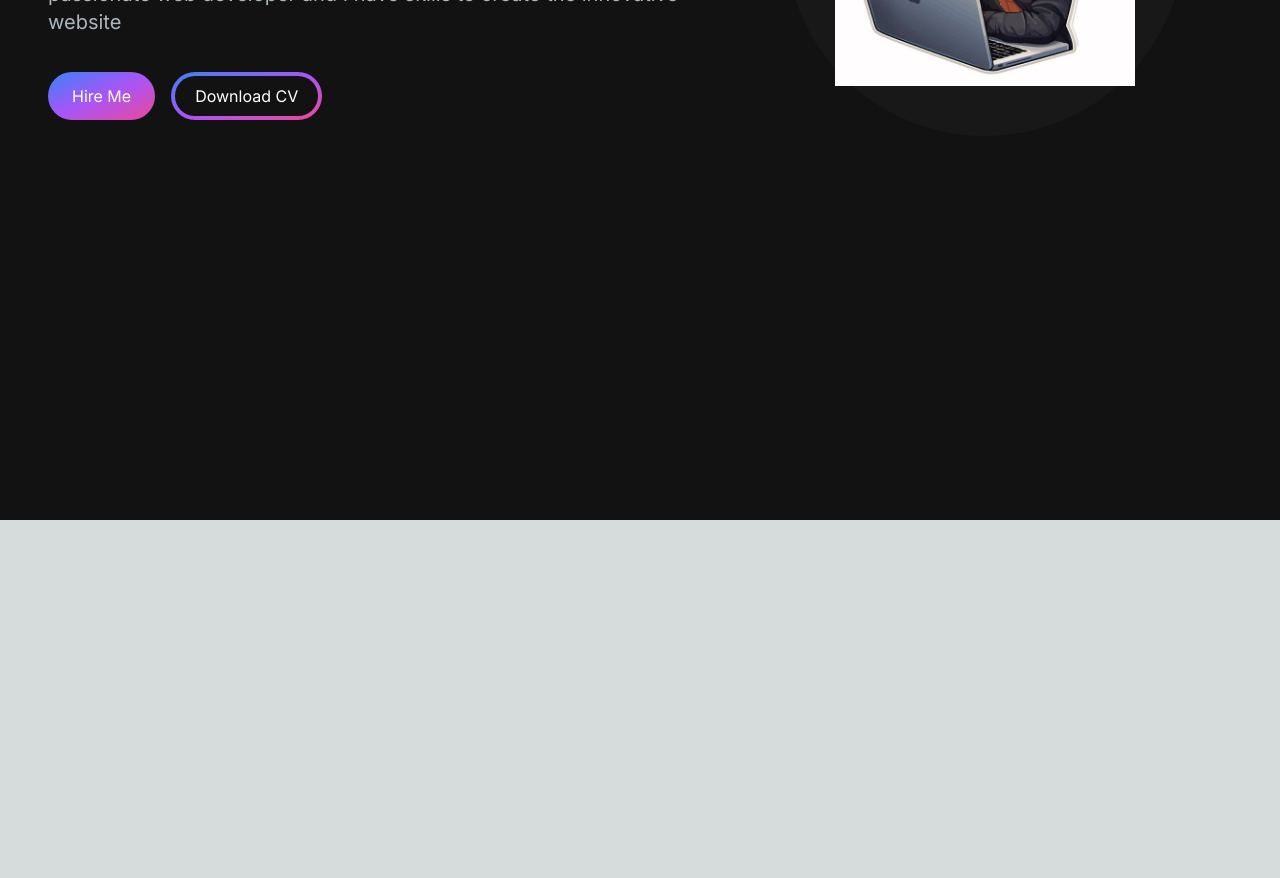
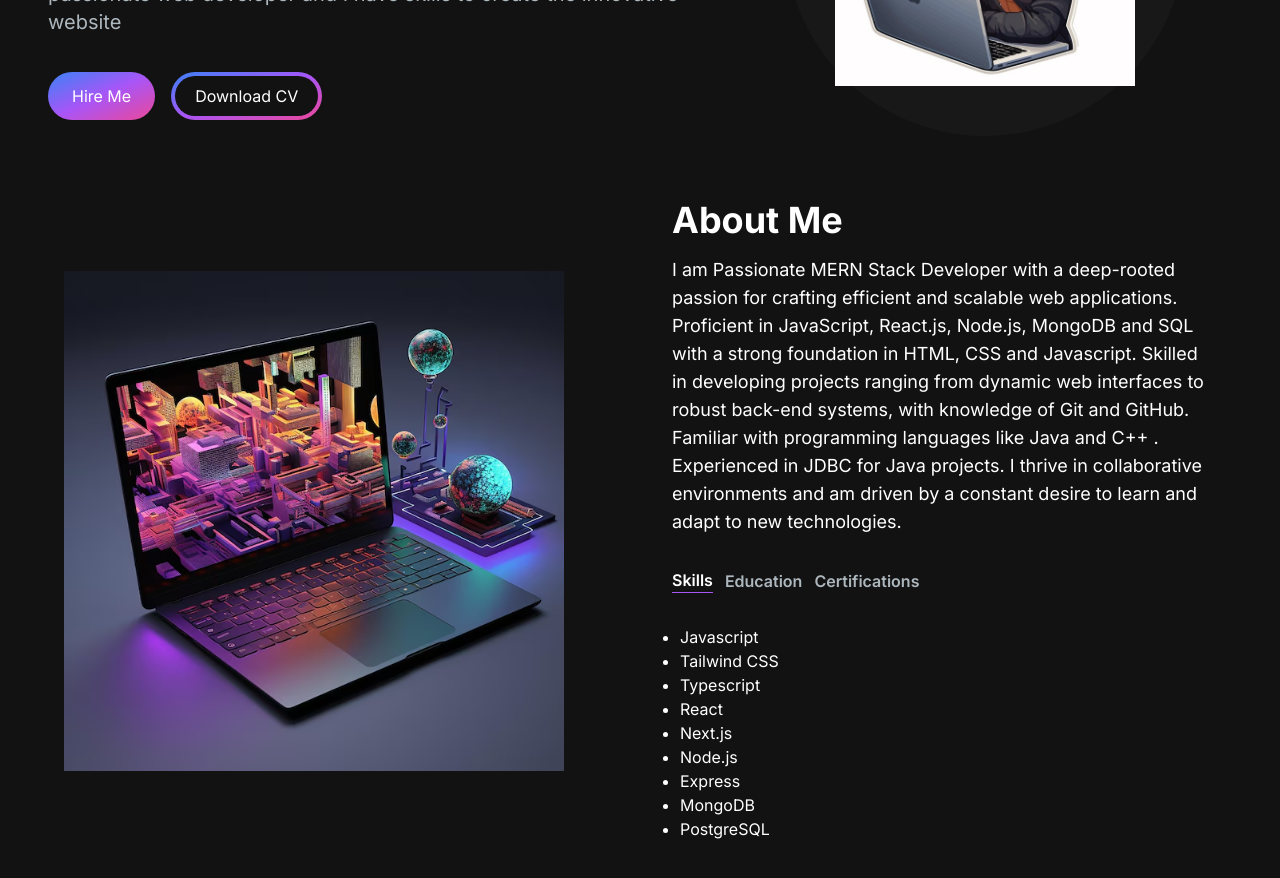
Before and after one commit to GhugareSanika/My_Portfolio, a Next.js app: page / in a window 1280 px wide. Shown: the part 280-1158 px from the top of the page. Before the commit the page ends 800 px from the top, so only its background shows below. Built offline with nearby package versions, Linux system fonts and the light colour scheme.

Commit message:
Create AboutSection

```diff
--- /dev/null
+++ b/src/app/components/AboutSection.jsx
@@ -0,0 +1,101 @@
+"use client";
+import React ,{useTransition, useState  }from 'react'
+import Image from 'next/image'
+import TabButton from './TabButton';
+
+const TAB_DATA=[
+    {
+        title:"Skills",
+        id:"skills",
+        content:(
+            <ul className="list-disc pl-2">
+                <li>Javascript</li>
+                <li>Tailwind CSS</li>
+                <li>Typescript</li>
+                <li>React</li>
+                <li>Next.js</li>
+                <li>Node.js</li>
+                <li>Express</li>
+                <li>MongoDB</li>
+                <li>PostgreSQL</li>
+            </ul>
+        )
+    },
+    {
+        title:"Education",
+        id:"education",
+        content: (
+            <ul className="list-disc pl-2">
+                <li>Last Year - BE, Computer Science</li>
+            </ul>
+        )
+    },
+    {
+        title:"Certificaitons",
+        id:"certifications",
+        content: (
+            <ul className="list-disc pl-2">
+                <li>Speaking Effectively , NPTEL 2022</li>
+                <li>The Full Stack Web Development Bootcamp, UDEMY 2024</li>
+            </ul>
+        )
+    }
+]
+const AboutSection = () => {
+
+  const [tab, setTab] = useState("skills");
+  const [isPending,startTransition]= useTransition();
+
+  const handleTabChange = (id)=>{
+    startTransition(()=>{
+        setTab(id);
+    })
+  }
+  return (
+  <section className="text-white">
+    <div className="md:grid md:grid-cols-2 gap-8 items-center py-8 px-4 xl:gap-16 sm:py-16">
+        <Image
+        src="/images/About.avif"
+        height={500}
+        width={500}
+        />
+        <div className="mt-4 md:mt-0 text-left flex flex-col h-full">
+            <h2 className="text-4xl font-bold text-white mb-4">About Me</h2>
+            <p className="text-base lg:text-lg">
+            I am Passionate MERN Stack Developer with a deep-rooted passion for crafting efficient and scalable web applications. Proficient in JavaScript, React.js, Node.js, MongoDB and SQL with a strong foundation in HTML, CSS and Javascript. Skilled in developing projects ranging from dynamic web interfaces to robust back-end systems, with knowledge of Git and GitHub.
+            Familiar with programming languages like Java and C++ . Experienced in JDBC for Java projects.
+            I thrive in collaborative environments and am driven by a constant desire to learn and adapt to new technologies.
+            </p>
+            <div className="flex flex-row justify-start mt-8">
+                <TabButton
+                    selectTab={() => handleTabChange("skills")}
+                    active={tab==="skills"}
+                    >
+                        {" "}
+                        Skills{" "}
+                </TabButton>
+                <TabButton
+                    selectTab={() => handleTabChange("education")}
+                    active={tab==="education"}
+                    >
+                        {" "}
+                        Education{" "}
+                </TabButton>
+                <TabButton
+                    selectTab={() => handleTabChange("certifications")}
+                    active={tab==="certifications"}
+                    >
+                        {" "}
+                        Certifications{" "}
+                </TabButton>
+            </div>
+            <div className="mt-8">{TAB_DATA.find((t) => t.id === tab).content}</div>
+        </div>
+    </div>
+  </section>
+
+  )
+}
+
+
+export default AboutSection
--- /dev/null
+++ b/src/app/components/TabButton.jsx
@@ -0,0 +1,15 @@
+import React from 'react'
+
+const TabButton = ({active, selectTab, children}) => {
+const buttonClasses = active ? 'text-white border-b border-purple-500' : 'text-[#ADB7BE]'
+
+  return (
+    <button onClick={selectTab}>
+        <p className={`mr-3 font-semibold hover:text-white ${buttonClasses}`}>
+        {children}
+        </p>
+    </button>
+  )
+}
+
+export default TabButton
--- a/src/app/page.js
+++ b/src/app/page.js
@@ -1,11 +1,14 @@
 import HeroSection from "./components/HeroSection";
 import Navbar from "./components/Navbar";
+import AboutSection from "./components/AboutSection";
+
 export default function Home() {
   return (
     <main className="flex min-h-screen flex-col bg-[#121212]">
       <Navbar/>
       <div className="container mx-auto px-12 py-4">
         <HeroSection/>
+        <AboutSection/>
       </div>
     </main>
   );
```
Also changed, not shown: public/images/About.avif (added), public/images/About1.avif (added).
